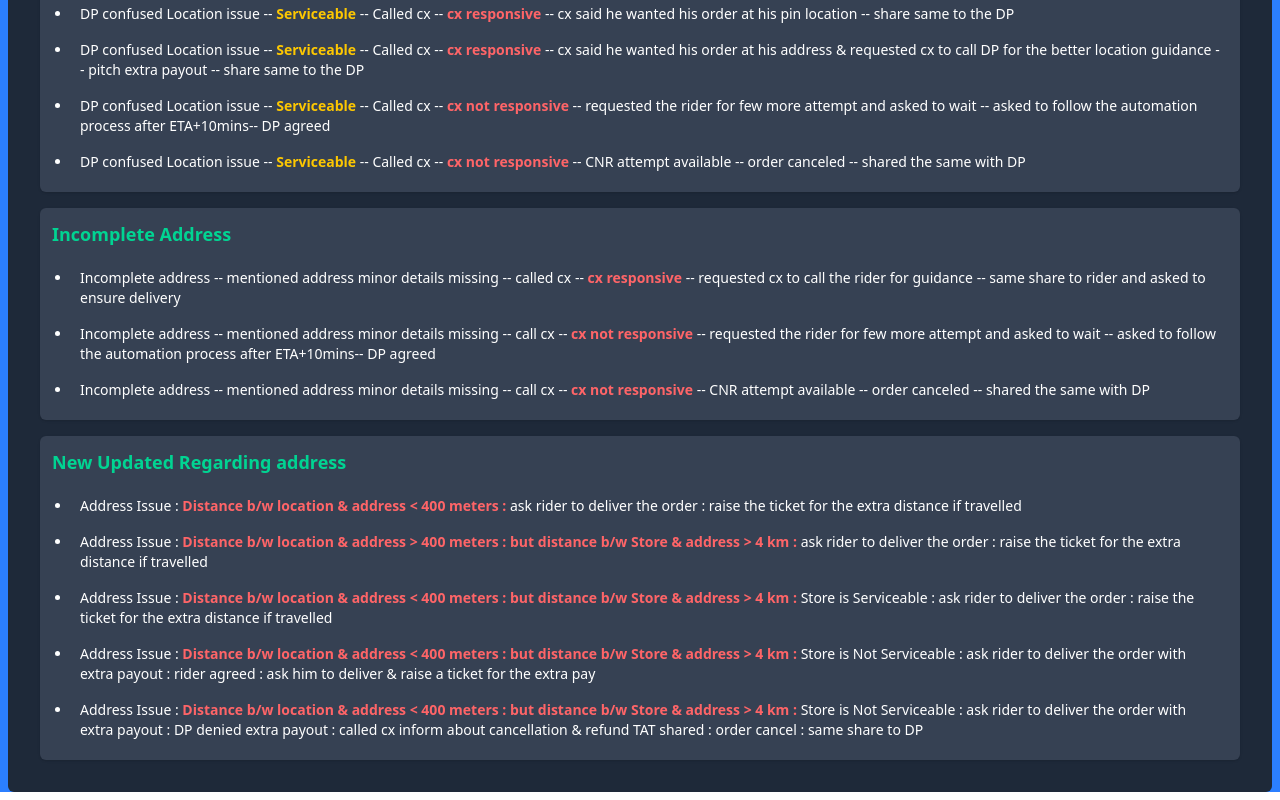
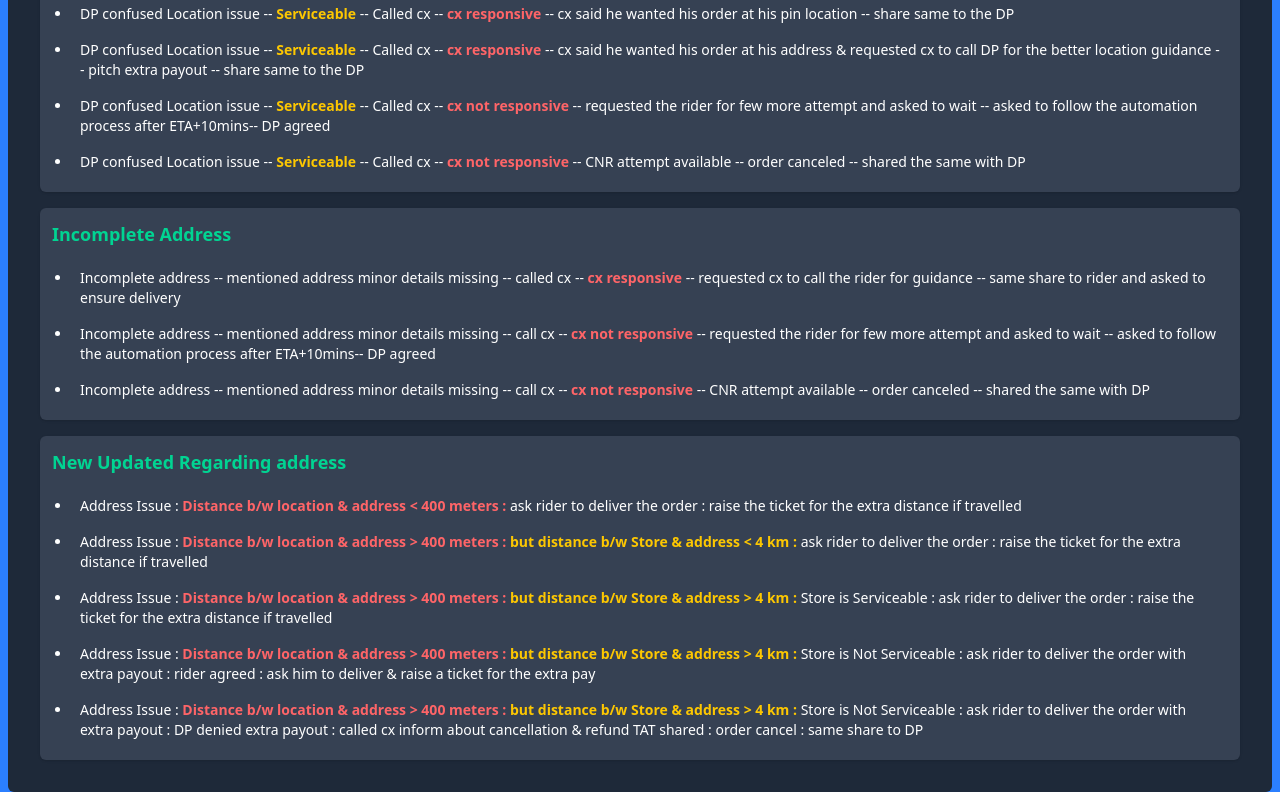
Before and after one commit to Code-with-Sahani/Blinket-DP, a React (Vite) app: page / in a window 1280 px wide. Shown: the part 10391-11191 px from the top of the page. Built offline with nearby package versions, Linux system fonts and the light colour scheme.

Commit message:
Update AddressIssue.jsx

```diff
--- a/src/Components/AddressIssue.jsx
+++ b/src/Components/AddressIssue.jsx
@@ -68,10 +68,10 @@ const AddressIssue = () => {
                     <h3 className="text-lg font-semibold text-emerald-400 mb-3">New Updated Regarding address</h3>
                     <ul className="list-disc pl-5">
                         <li className="p-2">Address Issue :  <strong className="text-red-400 font-semibold">Distance b/w location & address &lt; 400 meters :</strong> ask rider to deliver the order : raise the ticket for the extra distance if travelled</li>
-                        <li className='p-2'>Address Issue :  <strong className="text-red-400 font-semibold">Distance b/w location & address &gt; 400 meters :</strong> <strong className="text-red-400 font-semibold"> but distance b/w Store & address &gt; 4 km :</strong> ask rider to deliver the order : raise the ticket for the extra distance if travelled</li>
-                        <li className='p-2'>Address Issue :  <strong className="text-red-400 font-semibold">Distance b/w location & address &lt; 400 meters :</strong> <strong className="text-red-400 font-semibold"> but distance b/w Store & address &gt; 4 km :</strong> Store is Serviceable : ask rider to deliver the order : raise the ticket for the extra distance if travelled</li>
-                        <li className='p-2'>Address Issue :  <strong className="text-red-400 font-semibold">Distance b/w location & address &lt; 400 meters :</strong> <strong className="text-red-400 font-semibold"> but distance b/w Store & address &gt; 4 km :</strong> Store is Not Serviceable : ask rider to deliver the order with extra payout : rider agreed : ask him to deliver & raise a ticket for the extra pay</li>
-                        <li className='p-2'>Address Issue :  <strong className="text-red-400 font-semibold">Distance b/w location & address &lt; 400 meters :</strong> <strong className="text-red-400 font-semibold"> but distance b/w Store & address &gt; 4 km :</strong> Store is Not Serviceable : ask rider to deliver the order with extra payout : DP denied extra payout : called cx inform about cancellation & refund TAT shared : order cancel : same share to DP</li>
+                        <li className='p-2'>Address Issue :  <strong className="text-red-400 font-semibold">Distance b/w location & address &gt; 400 meters :</strong> <strong className="text-yellow-400 font-semibold"> but distance b/w Store & address &lt; 4 km :</strong> ask rider to deliver the order : raise the ticket for the extra distance if travelled</li>
+                        <li className='p-2'>Address Issue :  <strong className="text-red-400 font-semibold">Distance b/w location & address &gt; 400 meters :</strong> <strong className="text-yellow-400 font-semibold"> but distance b/w Store & address &gt; 4 km :</strong> Store is Serviceable : ask rider to deliver the order : raise the ticket for the extra distance if travelled</li>
+                        <li className='p-2'>Address Issue :  <strong className="text-red-400 font-semibold">Distance b/w location & address &gt; 400 meters :</strong> <strong className="text-yellow-400 font-semibold"> but distance b/w Store & address &gt; 4 km :</strong> Store is Not Serviceable : ask rider to deliver the order with extra payout : rider agreed : ask him to deliver & raise a ticket for the extra pay</li>
+                        <li className='p-2'>Address Issue :  <strong className="text-red-400 font-semibold">Distance b/w location & address &gt; 400 meters :</strong> <strong className="text-yellow-400 font-semibold"> but distance b/w Store & address &gt; 4 km :</strong> Store is Not Serviceable : ask rider to deliver the order with extra payout : DP denied extra payout : called cx inform about cancellation & refund TAT shared : order cancel : same share to DP</li>
                     </ul>
                 </div>
 
```
